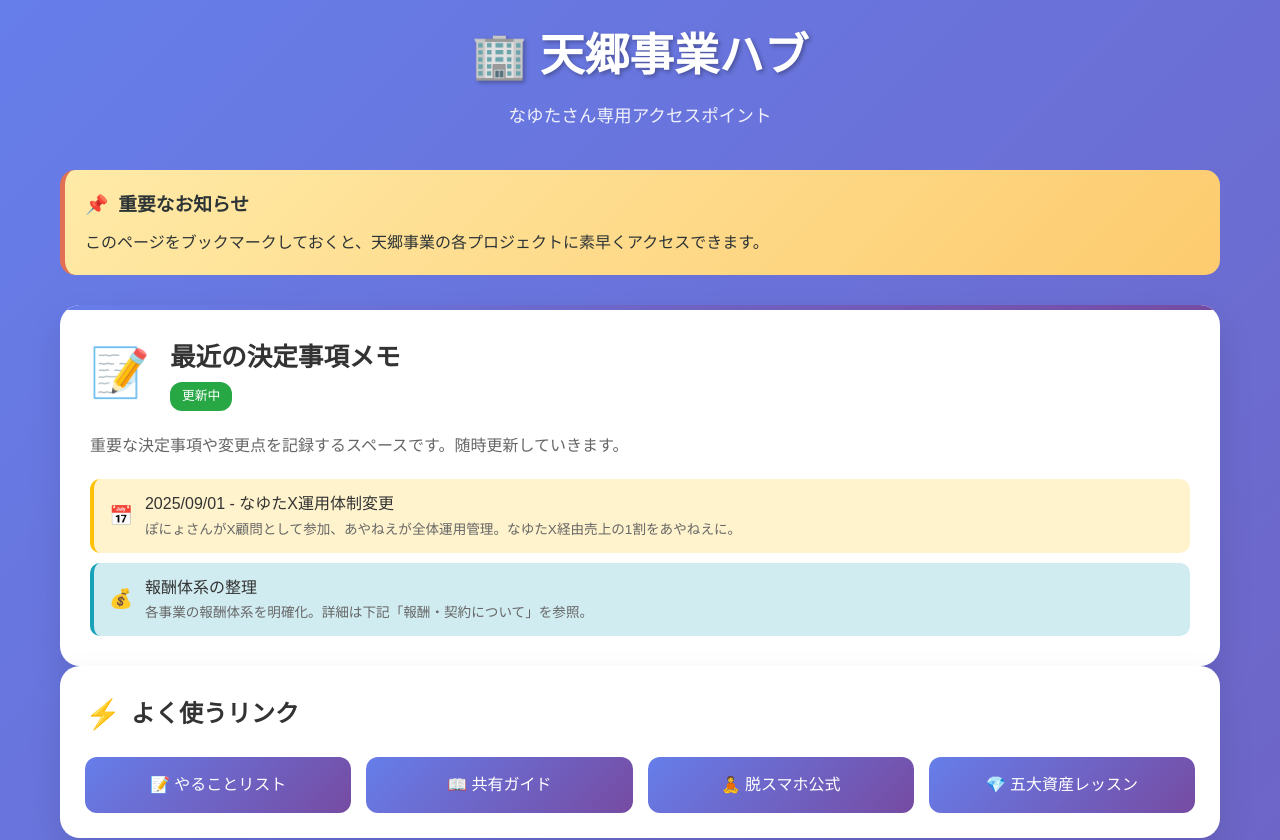
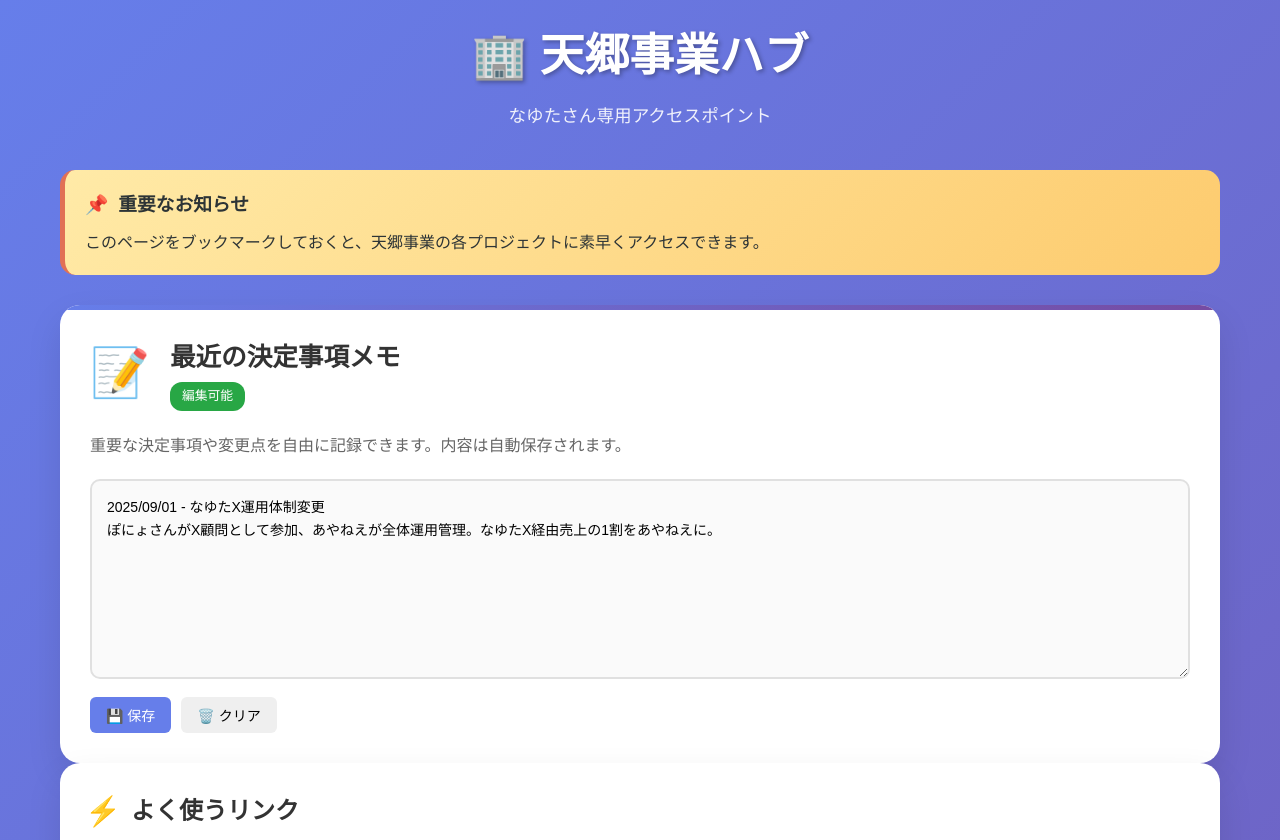
Before and after one commit to Ayaney03/nayuta-index, a plain HTML site: page index.html in a window 1280 px wide. Shown: the top 840 px of the page. Drawn offline with Linux system fonts and the light colour scheme.

Commit message:
メモ機能を編集可能に変更、契約・報酬体系をクリック展開式に改善

```diff
--- a/index.html
+++ b/index.html
@@ -243,6 +243,70 @@
             opacity: 0.8;
         }
 
+        .memo-editor {
+            margin-top: 15px;
+        }
+
+        .memo-editor textarea {
+            width: 100%;
+            min-height: 200px;
+            padding: 15px;
+            border: 2px solid #e0e0e0;
+            border-radius: 10px;
+            font-family: 'Hiragino Sans', 'Hiragino Kaku Gothic ProN', 'Yu Gothic', 'Meiryo', sans-serif;
+            font-size: 14px;
+            line-height: 1.6;
+            resize: vertical;
+            background: #fafafa;
+            transition: border-color 0.3s ease;
+        }
+
+        .memo-editor textarea:focus {
+            outline: none;
+            border-color: #667eea;
+            background: white;
+        }
+
+        .memo-controls {
+            display: flex;
+            gap: 10px;
+            align-items: center;
+            margin-top: 10px;
+        }
+
+        .memo-controls button {
+            padding: 8px 16px;
+            border: none;
+            border-radius: 6px;
+            cursor: pointer;
+            font-size: 14px;
+            transition: all 0.3s ease;
+        }
+
+        .memo-controls button:first-child {
+            background: #667eea;
+            color: white;
+        }
+
+        .memo-controls button:first-child:hover {
+            background: #5a6fd8;
+        }
+
+        .memo-controls button:last-child {
+            background: #e74c3c;
+            color: white;
+        }
+
+        .memo-controls button:last-child:hover {
+            background: #c0392b;
+        }
+
+        #saveStatus {
+            font-size: 12px;
+            color: #666;
+            margin-left: 10px;
+        }
+
         @media (max-width: 768px) {
             .container {
                 padding: 15px;
@@ -285,26 +349,23 @@
                 <div class="card-icon">📝</div>
                 <div class="card-info">
                     <h3>最近の決定事項メモ</h3>
-                    <span class="card-status">更新中</span>
+                    <span class="card-status">編集可能</span>
                 </div>
             </div>
             <div class="card-description">
-                重要な決定事項や変更点を記録するスペースです。随時更新していきます。
+                重要な決定事項や変更点を自由に記録できます。内容は自動保存されます。
             </div>
-            <div class="card-links">
-                <div class="card-link" style="background: #fff3cd; border-left: 4px solid #ffc107; cursor: default;">
-                    <div class="card-link-icon">📅</div>
-                    <div class="card-link-text">
-                        <div class="card-link-title">2025/09/01 - なゆたX運用体制変更</div>
-                        <div class="card-link-desc">ぽにょさんがX顧問として参加、あやねえが全体運用管理。なゆたX経由売上の1割をあやねえに。</div>
-                    </div>
-                </div>
-                <div class="card-link" style="background: #d1ecf1; border-left: 4px solid #17a2b8; cursor: default;">
-                    <div class="card-link-icon">💰</div>
-                    <div class="card-link-text">
-                        <div class="card-link-title">報酬体系の整理</div>
-                        <div class="card-link-desc">各事業の報酬体系を明確化。詳細は下記「報酬・契約について」を参照。</div>
-                    </div>
+            <div class="memo-editor">
+                <textarea id="memoTextarea" placeholder="日付と内容を自由に記入してください...
+
+例：
+2025/09/01 - なゆたX運用体制変更
+ぽにょさんがX顧問として参加、あやねえが全体運用管理。なゆたX経由売上の1割をあやねえに。">2025/09/01 - なゆたX運用体制変更
+ぽにょさんがX顧問として参加、あやねえが全体運用管理。なゆたX経由売上の1割をあやねえに。</textarea>
+                <div class="memo-controls">
+                    <button onclick="saveMemo()">💾 保存</button>
+                    <button onclick="clearMemo()">🗑️ クリア</button>
+                    <span id="saveStatus"></span>
                 </div>
             </div>
         </div>
@@ -539,16 +600,25 @@
                         <div class="card-link-desc">Google Drive内の写真素材</div>
                     </div>
                 </a>
-                <div class="card-link" style="background: #f8f9fa; border-left: 4px solid #28a745; cursor: default; margin-top: 15px;">
+                <div class="card-link contract-details" onclick="toggleContractDetails()" style="background: #f8f9fa; border-left: 4px solid #28a745; cursor: pointer; margin-top: 15px;">
                     <div class="card-link-icon">💰</div>
                     <div class="card-link-text">
-                        <div class="card-link-title">報酬・契約について</div>
-                        <div class="card-link-desc" style="font-size: 0.8rem; line-height: 1.4;">
-                            <strong>秘書業務:</strong> 基本給5万円（税込5.5万円）<br>
-                            <strong>無明会:</strong> 基本給15万円（税込16.5万円）+ 会員数1割<br>
-                            <strong>瞑想事業:</strong> フロント商品・ファネル構築一式10万円（税込11万円）<br>
-                            <strong>なゆたX運用:</strong> 売上の1割をあやねえに<br>
-                            <em>※現在8-10月分前払い33万円適用中、以降新体系</em>
+                        <div class="card-link-title">あやねえ契約・報酬体系 <span id="contractToggle">▼</span></div>
+                        <div class="card-link-desc">クリックで詳細を表示</div>
+                    </div>
+                </div>
+                <div id="contractDetails" class="contract-details-content" style="display: none; margin-top: 10px; padding: 15px; background: #fff; border-radius: 8px; border: 1px solid #e0e0e0;">
+                    <div style="font-size: 0.9rem; line-height: 1.6;">
+                        <div style="margin-bottom: 10px;"><strong>🏢 秘書業務基本給:</strong> 5万円（税込5.5万円）</div>
+                        <div style="margin-bottom: 10px;"><strong>🔮 無明会:</strong> 基本給15万円（税込16.5万円）+ 会員数の1割<br>
+                        <span style="color: #666; font-size: 0.8rem;">例：60人→6万円 合計21万円</span></div>
+                        <div style="margin-bottom: 10px;"><strong>🧘 瞑想事業:</strong> フロント商品作成・ファネル構築一式 10万円（税込11万円）</div>
+                        <div style="margin-bottom: 10px;"><strong>🐦 なゆたX運用:</strong> なゆたX経由売上の1割をあやねえに<br>
+                        <span style="color: #666; font-size: 0.8rem;">ぽにょさんがX顧問、あやねえが全体運用管理</span></div>
+                        <div style="background: #fff3cd; padding: 10px; border-radius: 5px; border-left: 3px solid #ffc107;">
+                            <strong>📅 現在の適用状況:</strong><br>
+                            8-10月分 秘書業務+マーケ業務=11万円×3ヶ月で前払い33万円受領済み<br>
+                            11月以降は上記新体系を適用
                         </div>
                     </div>
                 </div>
@@ -579,6 +649,74 @@
             });
         });
 
+        // メモ機能
+        function saveMemo(isAuto = false) {
+            const textarea = document.getElementById('memoTextarea');
+            const saveStatus = document.getElementById('saveStatus');
+
+            localStorage.setItem('nayuta-memo', textarea.value);
+
+            if (isAuto) {
+                saveStatus.textContent = '自動保存しました';
+                saveStatus.style.color = '#666';
+            } else {
+                saveStatus.textContent = '保存しました！';
+                saveStatus.style.color = '#27ae60';
+            }
+
+            setTimeout(function() {
+                saveStatus.textContent = '';
+            }, 2000);
+        }
+
+        function clearMemo() {
+            if (confirm('メモの内容をすべて削除しますか？')) {
+                const textarea = document.getElementById('memoTextarea');
+                const saveStatus = document.getElementById('saveStatus');
+
+                textarea.value = '';
+                localStorage.removeItem('nayuta-memo');
+
+                saveStatus.textContent = 'メモをクリアしました';
+                saveStatus.style.color = '#e74c3c';
+
+                setTimeout(function() {
+                    saveStatus.textContent = '';
+                }, 2000);
+            }
+        }
+
+        // ページ読み込み時にメモを復元
+        const textarea = document.getElementById('memoTextarea');
+        const savedMemo = localStorage.getItem('nayuta-memo');
+
+        if (savedMemo) {
+            textarea.value = savedMemo;
+        }
+
+        // 自動保存機能（3秒後に保存）
+        let saveTimeout;
+        textarea.addEventListener('input', function() {
+            clearTimeout(saveTimeout);
+            saveTimeout = setTimeout(function() {
+                saveMemo(true); // 自動保存フラグ
+            }, 3000);
+        });
+
+        // 契約詳細の表示/非表示切り替え
+        function toggleContractDetails() {
+            const details = document.getElementById('contractDetails');
+            const toggle = document.getElementById('contractToggle');
+
+            if (details.style.display === 'none') {
+                details.style.display = 'block';
+                toggle.textContent = '▲';
+            } else {
+                details.style.display = 'none';
+                toggle.textContent = '▼';
+            }
+        }
+
         // リンクのクリック時にフィードバック
         document.querySelectorAll('.card-link, .quick-link').forEach(link => {
             link.addEventListener('click', function(e) {
```
